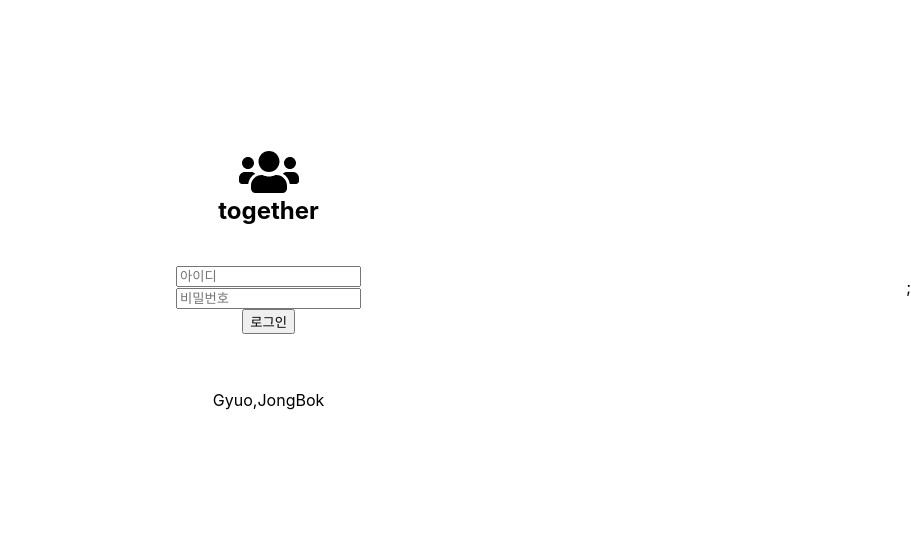
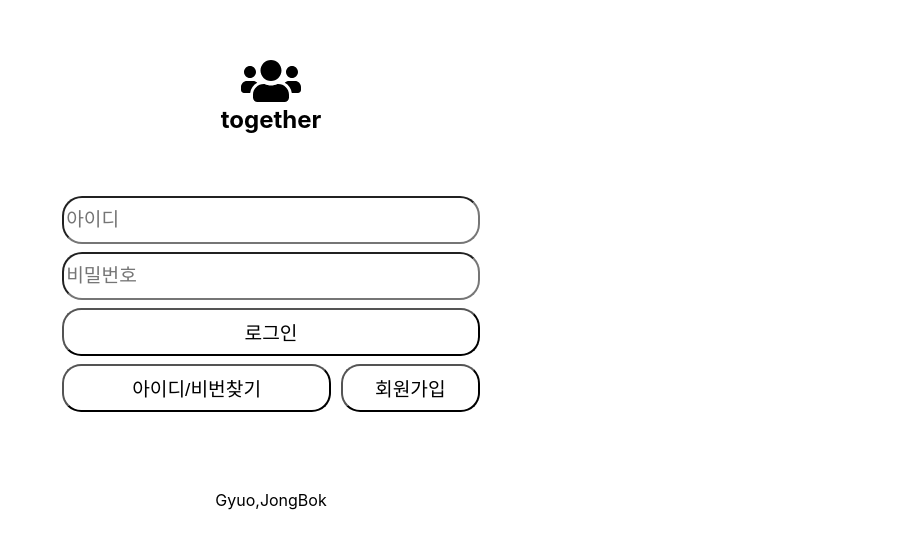
Before and after one commit to JongBok5057/together, a React (Create React App) app: page / in a window 1280 px wide. Shown: the part 113-662 px from the top of the page, without its empty margins (369-1280 px from the left). Built offline with nearby package versions, Linux system fonts and the light colour scheme.

Commit message:
update login UI

```diff
--- a/src/app.jsx
+++ b/src/app.jsx
@@ -5,7 +5,7 @@ import Login from "./components/login/login";
 function App() {
   return (
     <div className={styles.app}>
-      <Login />;
+      <Login />
     </div>
   );
 }
--- a/src/components/footer/footer.module.css
+++ b/src/components/footer/footer.module.css
@@ -1,10 +1,13 @@
-@value makerWhite, makerGrey from '../../common/colors.css';
+@value makerWhite, makerGreen from '../../common/colors.css';
 
 .footer {
   width: 100%;
-  background-color: makerGrey;
+  bottom: -30px;
+  background-color: makerGreen;
   text-align: center;
-  padding: 1em;
+  position: relative;
+  border-bottom-left-radius: 20px;
+  border-bottom-right-radius: 20px;
 }
 
 .title {
--- a/src/components/header/header.module.css
+++ b/src/components/header/header.module.css
@@ -1,16 +1,19 @@
-@value makerGrey, makerWhite, makerBlack from  '../../common/colors.css';
+@value makerGrey, makerGreen, makerBlack from  '../../common/colors.css';
 
 .header {
   width: 100%;
   text-align: center;
-  padding: 1em;
-  background-color: makerGrey;
+  padding: 0.5em;
+  background-color: makerGreen;
   position: relative;
+  top: -30px;
+  border-top-left-radius: 20px;
+  border-top-right-radius: 20px;
 }
 
 .title {
   margin: 0;
-  color: makerWhite;
+  color: makerBlack;
 }
 
 .logout {
--- a/src/components/login/login.jsx
+++ b/src/components/login/login.jsx
@@ -13,7 +13,7 @@ const Login = (props) => {
           <li className={styles.item}>
             <input className={styles.input} type="text" placeholder="아이디" />
           </li>
-          <li>
+          <li className={styles.item}>
             <input
               className={styles.input}
               type="password"
@@ -21,8 +21,16 @@ const Login = (props) => {
             />
           </li>
           <li className={styles.item}>
-            <button className={styles.button} onClick={onLogin}>
+            <button className={styles.login_button} onClick={onLogin}>
               로그인
+            </button>
+          </li>
+          <li className={styles.item}>
+            <button className={styles.id_button} onClick={onLogin}>
+              아이디/비번찾기
+            </button>
+            <button className={styles.signup_button} onClick={onLogin}>
+              회원가입
             </button>
           </li>
         </ul>
--- a/src/components/login/login.module.css
+++ b/src/components/login/login.module.css
@@ -1,12 +1,14 @@
 @value makerGreen, makerLightPink, makerWhite from '../../common/colors.css';
 
 .login {
-  width: 100em;
+  width: 30em;
+  height: 30em;
   text-align: center;
   display: flex;
   flex-direction: column;
   justify-content: center;
   background-color: makerWhite;
+  border-radius: 22px;
 }
 
 .list {
@@ -14,5 +16,57 @@
   display: flex;
   flex-direction: column;
   list-style: none;
-  padding: 0.5em;
+  padding: 0.5rem;
 }
+.input {
+  width: 90%;
+  height: 2.5em;
+  font-size: 1.2rem;
+  border-radius: 1.2rem;
+  background-color: transparent;
+  cursor: pointer;
+  border: 0.2rem solid makerGreen;
+  outline: 0;
+  border-radius: 20px;
+}
+.item {
+  margin-bottom: 0.5em;
+}
+
+.login_button {
+  width: 90%;
+  height: 2.5em;
+  font-size: 1.2rem;
+  border-radius: 1.2rem;
+  background-color: transparent;
+  cursor: pointer;
+  border: 0.2rem solid makerGreen;
+  outline: 0;
+}
+
+.id_button {
+  width: 58%;
+  height: 2.5em;
+  font-size: 1.2rem;
+  border-radius: 1.2rem;
+  background-color: transparent;
+  cursor: pointer;
+  border: 0.2rem solid makerGreen;
+  outline: 0;
+  margin-right: 0.5em;
+}
+
+.signup_button {
+  width: 30%;
+  height: 2.5em;
+  font-size: 1.2rem;
+  border-radius: 1.2rem;
+  background-color: transparent;
+  cursor: pointer;
+  border: 0.2rem solid makerGreen;
+  outline: 0;
+}
+
+.id .button:hover {
+  background-color: makerLightPink;
+}
```
